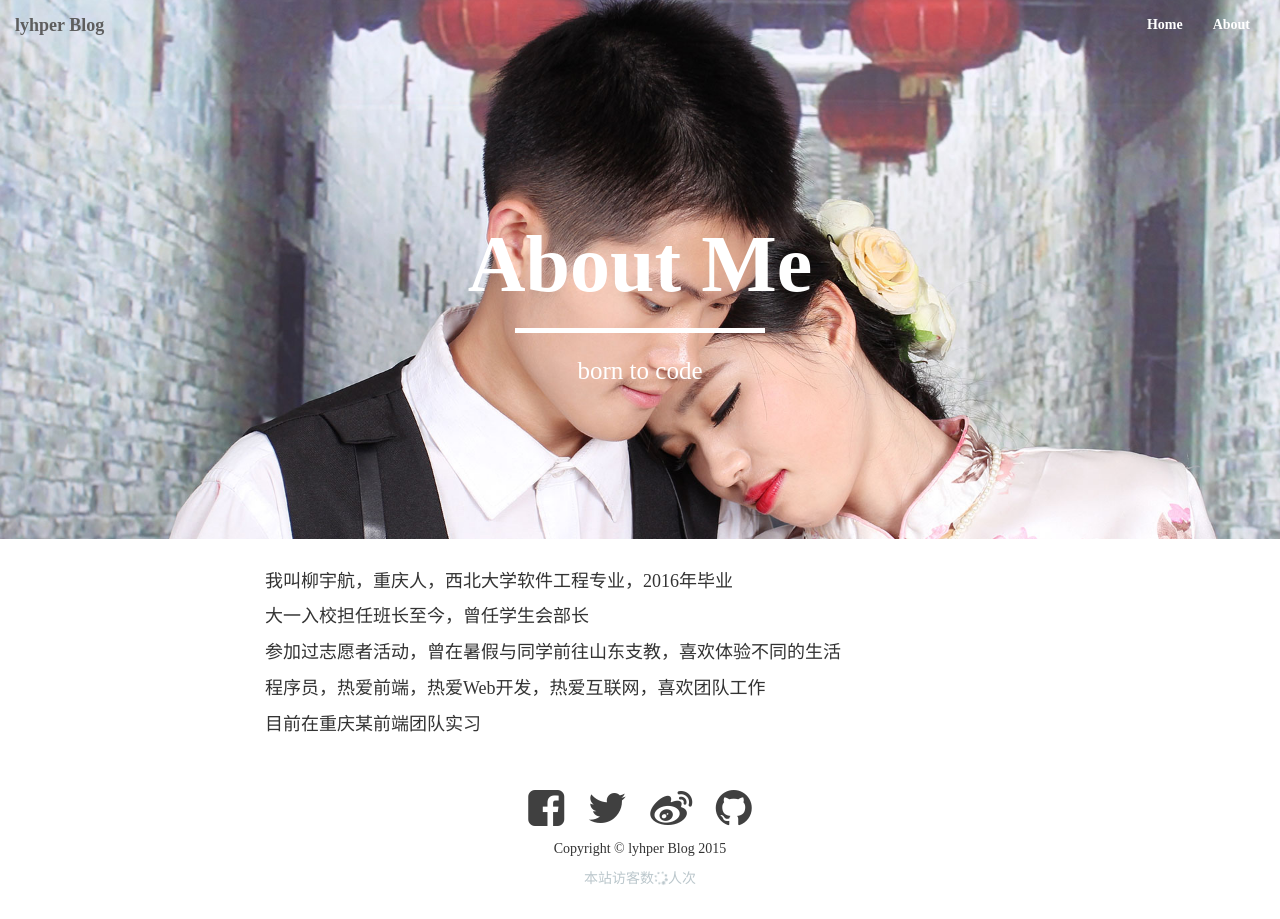
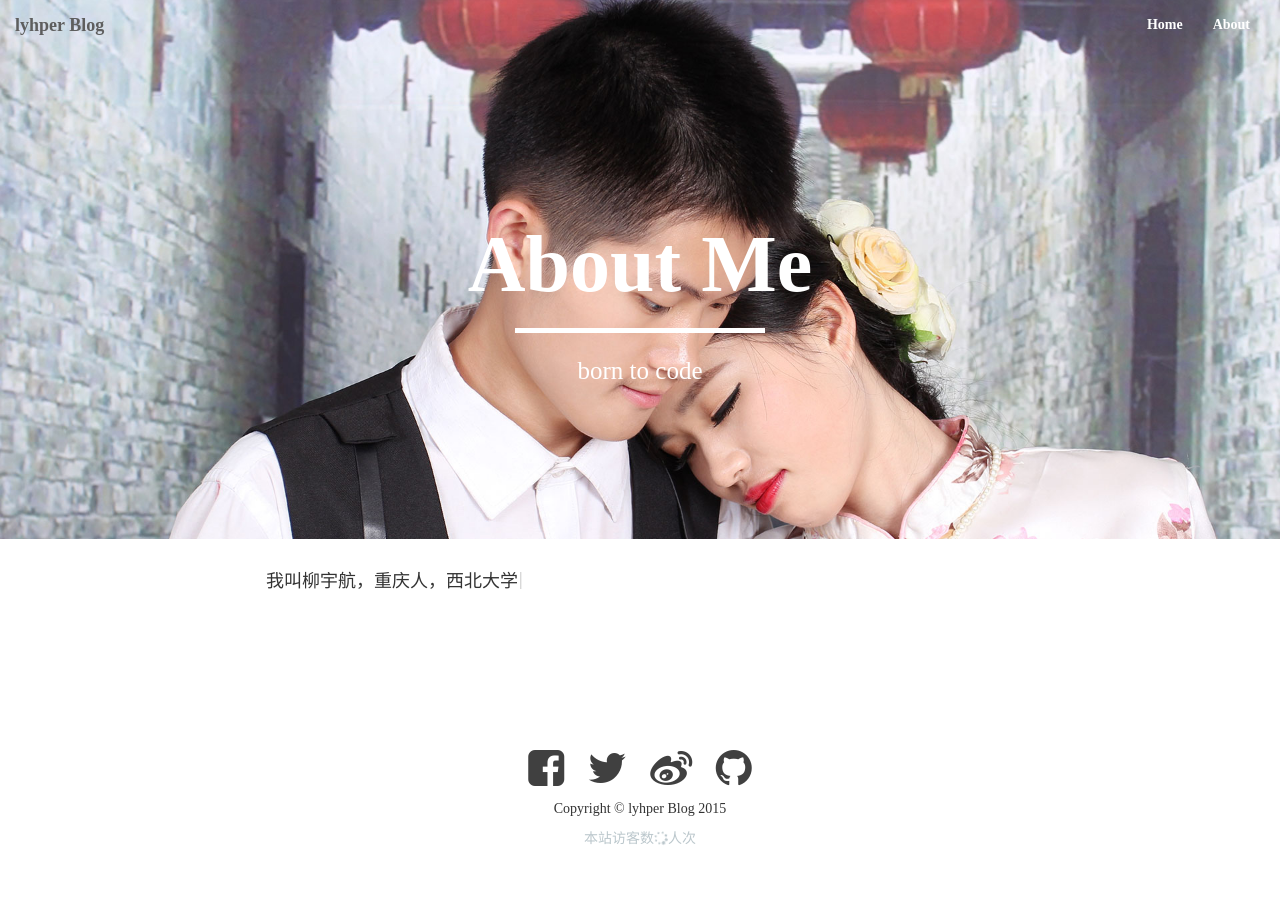
Before and after one commit to lyhper/lyhper.github.io, a Jekyll site: the page built from about.html, in a window 1280 px wide. Built offline with Jekyll 4.4.1, drawn with Linux system fonts in a browser that asks for light colours; comment, search, counter and statistics services are not loaded; part of the change alters nothing that is shown.

Commit message:
add typewriter effect

```diff
--- a/_includes/head.html
+++ b/_includes/head.html
@@ -13,7 +13,8 @@
   <link rel="stylesheet" href="{{ "/css/bootstrap.min.css" | prepend: site.baseurl }}">
   <link rel="stylesheet" href="{{ "/css/font-awesome.min.css" | prepend: site.baseurl }}">
   <link rel="stylesheet" href="{{ "/css/lyhper-blog.css" | prepend: site.baseurl }}">
-  <link rel="canonical" href="{{ page.url | replace:'index.html','' | prepend: site.baseurl | prepend: site.url }}">
+
+  <script src="{{ "/js/jquery.min.js" | prepend: site.baseurl }}"></script>
   <!-- 百度统计 -->
   <script>
   var _hmt = _hmt || [];
--- a/_layouts/default.html
+++ b/_layouts/default.html
@@ -20,7 +20,7 @@
 
 
     {% include footer.html %}
-    <script src="{{ "/js/jquery.min.js" | prepend: site.baseurl }}"></script>
+
     <script src="{{ "/js/bootstrap.min.js" | prepend: site.baseurl }}"></script>
   </body>
 
--- a/about.html
+++ b/about.html
@@ -2,13 +2,18 @@
 layout: page
 title: About Me
 ---
+<link rel="stylesheet" href="{{ "/css/typeit.css" | prepend: site.baseurl }}">
+<p class="type-it"></p>
 
-<p>我叫柳宇航，重庆人，西北大学软件工程专业，2016年毕业</p>
-<p>大一入校担任班长至今，曾任学生会部长</p>
-<p>参加过志愿者活动，曾在暑假与同学前往山东支教，喜欢体验不同的生活</p>
-<p>程序员，热爱前端，热爱Web开发，热爱互联网，喜欢团队工作</p>
-<p>目前在重庆某前端团队实习</p>
-
+<script src="{{ "/js/typeit.js" | prepend: site.baseurl }}"></script>
+<script type="text/javascript">
+  $('.type-it').typeIt({
+    whatToType:["我叫柳宇航，重庆人，西北大学软件工程专业，2016年毕业","大一入校担任班长至今，曾任学生会部长","参加过志愿者活动，曾在暑假与同学前往山东支教，喜欢体验不同的生活","程序员，热爱前端，热爱Web开发，热爱互联网，喜欢团队工作","目前在重庆某前端团队实习"],
+    typeSpeed: 300,
+    lifeLike: false,
+    showCursor: true
+  });
+</script>
 <!-- 多说评论框 start -->
   <div class="ds-thread" data-thread-key="About Me" data-title="About Me" data-url="http://lyhfe.com/about.html"></div>
 <!-- 多说评论框 end -->
--- /dev/null
+++ b/css/typeit.css
@@ -0,0 +1,58 @@
+@-webkit-keyframes blink {
+  0% {
+    opacity: 1;
+  }
+  50% {
+    opacity: 0;
+  }
+  100% {
+    opacity: 1;
+  }
+}
+
+@keyframes blink {
+  0% {
+    opacity: 1;
+  }
+  50% {
+    opacity: 0;
+  }
+  100% {
+    opacity: 1;
+  }
+}
+
+.ti-container {
+  display: block;
+  font-size: inherit;
+}
+
+.ti-text-container {
+  position: relative;
+  display: inline;
+  font-size: inherit;
+}
+
+.ti-text-container:before {
+  content: '';
+  display: inline-block;
+  width: 1px;
+  height: 1em;
+  position: relative;
+}
+
+.ti-text-container.active-container.ti-cursor:after {
+  display: inline;
+}
+
+.ti-cursor:after {
+  display: none;
+  content: '|';
+  bottom: .05em;
+  right: -.25em;
+  position: absolute;
+  line-height: normal;
+  font-size: inherit;
+  -webkit-animation: blink 1s infinite;
+          animation: blink 1s infinite;
+}
--- /dev/null
+++ b/js/typeit.js
@@ -0,0 +1,218 @@
+/**
+ * jQuery TypeIt
+ * @author Alex MacArthur (http://macarthur.me)
+ * @version 1.2.0
+ * @copyright 2015 Alex MacArthur
+ * @description Types out a given string or strings.
+ */
+
+ (function($){
+
+   // the actual jQuery function
+   $.fn.typeIt = function(options, callback){
+    // now call a callback function
+     return this.each(function(){
+       $(this).data("typeit", new $.fn.typeIt.typeItClass($(this), options, callback));
+     });
+   };
+
+   // create the class
+   $.fn.typeIt.typeItClass = function(theElement, options, callback){
+    // plugin default settings
+    this.defaults = {
+       whatToType:'This is the default string. Please replace this string with your own.',
+       typeSpeed: 200,
+       lifeLike: false,
+       showCursor: true,
+       breakLines: true,
+       breakWait: 500,
+       delayStart: 250
+     };
+
+    this.dataDefaults = {
+     whatToType : theElement.data('typeitWhattotype'),
+     typeSpeed: theElement.data('typeitSpeed'),
+     lifeLike: theElement.data('typeitLifelike'),
+     showCursor: theElement.data('typeitShowcursor'),
+     breakLines: theElement.data('typeitBreaklines'),
+     breakWait: theElement.data('typeitBreakWait'),
+     delayStart : theElement.data('typeitDelayStart')
+    };
+
+    // the element that holds the text
+    this.theElement = theElement;
+    // callback function that executes after strings have been printed
+    this.callback = callback;
+    // the settings for the plugin instance
+    this.settings = $.extend({}, this.defaults, options, this.dataDefaults);
+    // the number of types a character has been typed for each pass over a string
+    this.typeCount = 0;
+    // the character number of a string that's currently being deleted
+    this.deleteCount = 0;
+    // the string number that's currently being typed or deleted
+    this.stringCount = 0;
+    this.stringPlaceCount = 0;
+    // the length of the current string being handled
+    this.phraseLength = 0;
+    this.cursor = '';
+    this.deleteTimeout = null;
+    this.typeTimeout = null;
+    this.shortenedText = null;
+
+    if(typeof this.callback != 'function'){
+      console.log('Your callback is not a valid function. Please format your callback as "function(){...}" when it is defined.');
+    }
+
+    this.init(theElement);
+   };
+
+   // create a new prototype
+   var _proto = $.fn.typeIt.typeItClass.prototype;
+
+   // initialize the plugin
+   _proto.init = function(theElement){
+
+     this.stringArray = this.settings.whatToType;
+     // check if the value is an array or just a string
+     if(Object.prototype.toString.call(this.stringArray) !== '[object Array]'){
+       // since it's not already an array, turn it into one, since later functionality depends on it being one
+       this.stringArray = '["' + this.stringArray + '"]';
+       this.stringArray = JSON.parse(this.stringArray);
+     }
+     this.mergedStrings = this.stringArray.join('');
+     this.stringLengths = {};
+     this.phraseLength = this.stringLengths[this.stringCount];
+
+     // get the string lengths and save to array, set up ti-containers for each string
+     for(j=0; j < this.stringArray.length; j++){
+        this.stringLengths[j] = this.stringArray[j].length;
+        // set up the number of ti-containers we'll need to hold the strings
+        theElement.append('<span class="ti-container"><span class="ti-text-container ti-cursor"></span></span>');
+     }
+
+      // add .active-container to the first .ti-text-container so the cursor starts blinking before a string is printed
+      theElement.find('.ti-container:first-child').find('.ti-text-container').addClass('active-container');
+
+     // if breakLines is false, then we for sure only need ONE ti-container even if there multiple strings, so make sure of that
+     if(this.settings.breakLines === false) {
+        theElement.find('.ti-container').remove();
+        theElement.append('<span class="ti-container"><span class="ti-text-container ti-cursor"></span></span>');
+     }
+
+     // if showCursor is false, then remove the ti-cursor class
+     if(this.settings.showCursor === false) {
+      $(this.theElement).find('.ti-text-container').removeClass('ti-cursor');
+     }
+
+      // start to type the string(s)
+      setTimeout(function() {
+        this.typeLoop();
+      }.bind(this), this.settings.delayStart);
+
+   };
+
+   _proto.typeLoop = function(){
+
+    // set the length of the current phrase being typed
+    this.phraseLength = this.stringLengths[this.stringCount];
+
+     // make it human-like if specified in the settings
+    if(this.settings.lifeLike === true){
+      this.delayTime = this.settings.typeSpeed*Math.random();
+    } else {
+      this.delayTime = this.settings.typeSpeed;
+    }
+
+    this.typeTimeout = setTimeout(function () {
+
+      // append the string of letters to the respective .ti-text-container
+      var characterToAppend = this.mergedStrings[this.typeCount+this.stringPlaceCount];
+
+      // if breakLines is set to true, add the 'active-container' class to the next .ti-text-container in the list.
+      if(this.settings.breakLines === true) {
+        $(this.theElement).find('.ti-text-container:eq('+ this.stringCount +')').addClass('active-container').append(characterToAppend);
+      } else {
+        $(this.theElement).find('.ti-text-container').addClass('active-container').append(characterToAppend);
+      }
+
+      this.typeCount++;
+      // if there are still characters to be typed, call the same function again
+      if (this.typeCount < this.phraseLength) {
+        this.typeLoop(this.stringLengths[this.stringCount]);
+        // if there are no more characters to print and there is more than one string to be typed, delete the string just printed
+      } else if(this.stringArray.length > 1) {
+        // update the this.stringPlaceCount so that we're appending starting at the correct spot in the merged string
+        this.stringPlaceCount = this.stringPlaceCount + this.phraseLength;
+        // reset this.typeCount in case this function needs to be reused
+        this.typeCount = 0;
+
+          // if the stringCount is the same as the number of strings we started with, we're done, so call the callback function
+        if(this.stringCount+1 === this.stringArray.length) {
+          this.callback();
+          // if we're not on the last string, then move on to to delete, unless the user wants to break lines
+        } else if((this.stringCount+1 < this.stringArray.length) && this.settings.breakLines === false){
+
+          setTimeout(function(){
+            this.deleteLoop();
+          }.bind(this), this.settings.breakWait);
+
+        // if breakLines is true and we still have strings left to type, break it and continue
+        } else if (this.stringCount+1 < this.stringArray.length && this.settings.breakLines === true){
+          this.stringCount++;
+
+          setTimeout(function(){
+
+            // remove any 'active-container' classes fromt the elements
+            $(this.theElement).find('.ti-text-container').removeClass('active-container');
+
+            // give 'active-container' class to next container, so the cursor can start blinking
+            $(this.theElement).find('.ti-text-container:eq('+ this.stringCount +')').addClass('active-container');
+
+            // after another slight delay, continue typing the next string
+            setTimeout(function(){
+              this.typeLoop();
+            }.bind(this), this.settings.breakWait);
+
+          }.bind(this), this.settings.breakWait);
+
+        }
+
+        // since there are no more strings to be typed, we're done and can call the callback function
+      } else {
+        this.callback();
+      }
+    }.bind(this), this.delayTime);
+
+   };
+
+   _proto.deleteLoop = function() {
+
+    this.deleteTimeout = setTimeout(function () {
+
+      // get the string from the element and cut it by one character at the end
+      shortenedText = $(this.theElement).find('.ti-text-container').text().substring(0, $(this.theElement).find('.ti-text-container').text().length - 1);
+
+      // then, put that shortened text into the element so it looks like it's being deleted
+      $(this.theElement).find('.ti-text-container').text(shortenedText);
+
+       this.deleteCount++;
+        // if there are still characters in the string, run the function again
+       if (this.deleteCount < this.phraseLength) {
+         this.deleteLoop();
+        // if there are still strings in the array, go back to typing.
+       } else if(this.stringArray[this.stringCount+1] !== undefined){
+         this.deleteCount = 0;
+         this.stringCount++;
+         this.typeLoop();
+       }
+       // make backspacing much quicker by dividing delayTime (arbitrarily) by three
+     }.bind(this), this.delayTime/3);
+   };
+
+  // stop the plugin from typing or deleting stuff whenever it's called
+   _proto.stopTyping = function() {
+      clearTimeout(this.typeTimeout);
+      clearTimeout(this.deleteTimeout);
+   };
+
+ }(jQuery));
```
